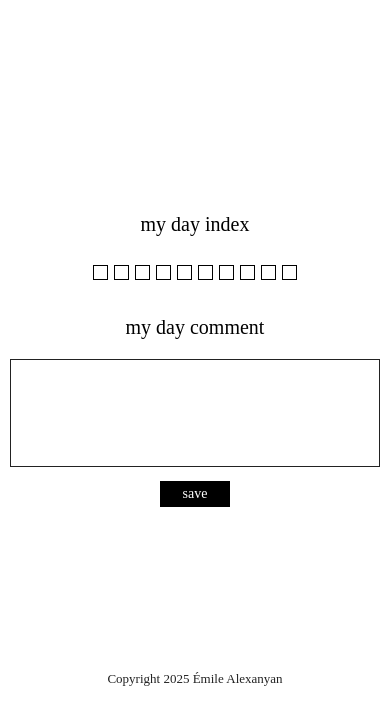
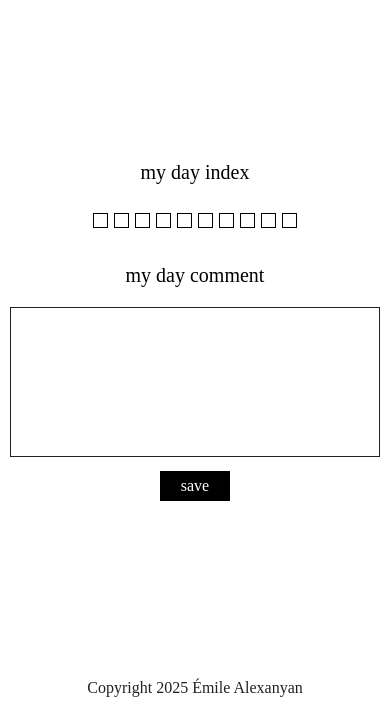
Before and after one commit to CryptoNerf/index.lifeFull, a Django app: page /day/2025-01-01/ in a window 390 px wide. Shown: the part 137-844 px from the top of the page. Run offline with Django 5.2, Linux system fonts and the light colour scheme; the visitor is signed in with stand-in values (Sample User, id 1); data that the repository does not hold is empty.

Commit message:
favicon add and fix css

```diff
--- a/myproject/main/static/main/account.css
+++ b/myproject/main/static/main/account.css
@@ -132,7 +132,6 @@
 
 @media (max-width: 600px) {
   .main-footer {
-    font-size: 15px;
     bottom: 8px;
   }
 }
--- a/myproject/main/static/main/edit_day.css
+++ b/myproject/main/static/main/edit_day.css
@@ -134,19 +134,16 @@
 
 /* ========== Footer ========== */
 .main-footer {
-  flex-shrink: 0;
   width: 100%;
+  margin: 20px 0 0 0;
   text-align: center;
   color: #222;
   font-size: 16px;
   background: #fff;
-  z-index: 10;
   padding: 10px 0;
-  margin: 0;
-  position: fixed;
-  left: 0;
-  bottom: 0;
+  flex-shrink: 0;
 }
+
 @media (max-width: 600px) {
 
   .cubes-row {
@@ -164,17 +161,13 @@
     margin-bottom: 10px;
   }
   textarea {
-    font-size: 14px;
     height: 70px;
     padding: 6px;
   }
   .save-btn {
     width: 70px;
-    font-size: 14px;
-    padding: 5px 0;
   }
   .main-footer {
-    font-size: 13px;
     bottom: 10px;
   }
 }
--- a/myproject/main/templates/main/edit_day.html
+++ b/myproject/main/templates/main/edit_day.html
@@ -5,6 +5,22 @@
   <meta name="viewport" content="width=device-width, initial-scale=1.0">
   <title>my day index</title>
   {% load static %}
+
+  <!-- Основные favicon -->
+  <link rel="icon" type="image/x-icon" href="{% static 'main/images/favicon.ico' %}">
+  <link rel="icon" type="image/png" sizes="16x16" href="{% static 'main/images/favicon-16x16.png' %}">
+  <link rel="icon" type="image/png" sizes="32x32" href="{% static 'main/images/favicon-32x32.png' %}">
+
+  <!-- iOS Safari (для добавления на рабочий стол iPhone) -->
+  <link rel="apple-touch-icon" sizes="180x180" href="{% static 'main/images/apple-touch-icon.png' %}">
+
+  <!-- Android Chrome -->
+  <link rel="icon" type="image/png" sizes="192x192" href="{% static 'main/images/android-chrome-192x192.png' %}">
+  <link rel="icon" type="image/png" sizes="512x512" href="{% static 'main/images/android-chrome-512x512.png' %}">
+
+  <!-- Web App Manifest (для PWA функций) -->
+  <link rel="manifest" href="{% static 'main/images/site.webmanifest' %}">
+
   <link rel="stylesheet" href="{% static 'main/edit_day.css' %}">
 </head>
 <body>
```
Also changed, not shown: myproject/main/static/main/calendar.css (+2 -6 lines), myproject/main/templates/main/account.html (+15 -1 lines), myproject/main/templates/main/login.html (+16 -0 lines), myproject/main/templates/main/mood_grid.html (+14 -0 lines), myproject/main/templates/main/register.html (+16 -0 lines), myproject/main/templates/main/what_is_index.html (+15 -0 lines), myproject/main/static/images/android-chrome-192x192.png (added), myproject/main/static/images/android-chrome-512x512.png (added), myproject/main/static/images/apple-touch-icon.png (added), myproject/main/static/images/favicon-16x16.png (added), myproject/main/static/images/favicon-32x32.png (added), myproject/main/static/images/favicon.ico (added), myproject/main/static/images/site.webmanifest (added).
